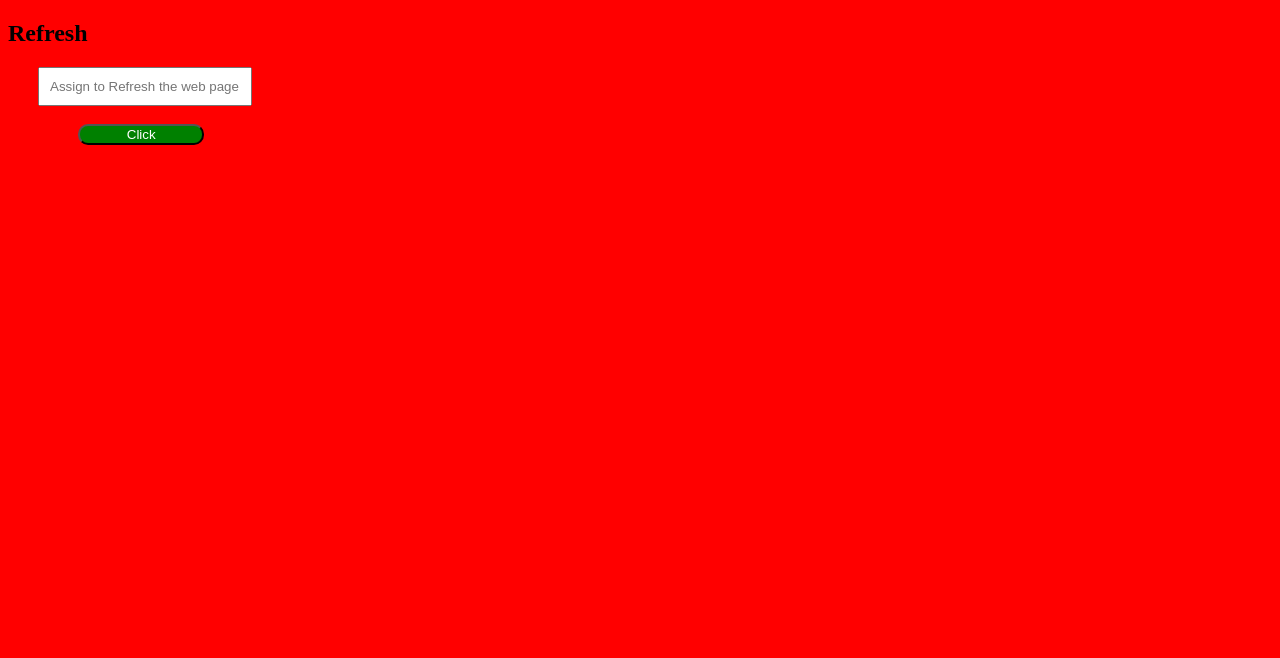
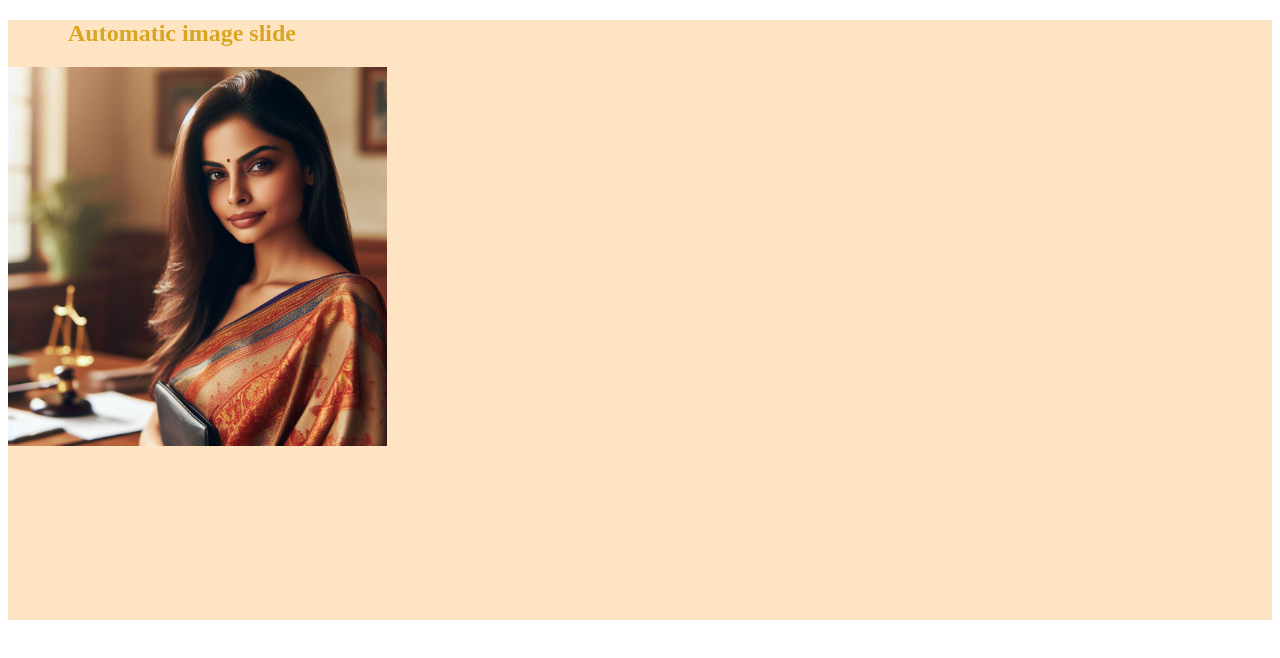
Before and after one commit to Thanusuyaa/JavaScript-Practise, a plain HTML site: page index.html in a window 1280 px wide. Drawn offline with Linux system fonts and the light colour scheme.

Commit message:
automatic image slide show

```diff
--- a/index.css
+++ b/index.css
@@ -139,7 +139,7 @@ input{width: 50%; height: 40px; color:red;font-size: 18px; background-color: #9A
 } */
 
 /* 9) Refresh,Auto refresh and Redirecting page*/
-#b1{
+/* #b1{
    background-color: yellow;
    height: 580px;
 }
@@ -156,5 +156,32 @@ input{width: 50%; height: 40px; color:red;font-size: 18px; background-color: #9A
    background-color: green;
    color: white;
    border-radius: 10px;
-   margin-left: 70px;
+   /* margin-left: 70px; */
+
+   /* } */
+
+/* h2{
+   color: red;
 }
+#btn{
+   color: white;
+   background-color: green;
+   margin-left: 130px;
+   width: 70px;
+   border-radius: 5px;
+   padding: 5px;
+
+} */
+
+/* Automatic image slide show */
+h2{
+   color: goldenrod;
+   margin-left: 60px;
+}
+.mydiv{
+   background-color: bisque;
+   height: 600px;
+}
+#pic{
+   width: 30%;
+}
--- a/index.html
+++ b/index.html
@@ -127,10 +127,21 @@
     </div> -->
 
 <!-- 9) Refresh, Auto refresh and Redirecting page -->
-<body id="b1">
+<!-- <body id="b1">
 <h2 id="h2"> Refresh</h2>
 <input type="text" id="i1" placeholder="Assign to Refresh the web page"> <br><br>
 <button id="btn" onclick="refresh()"> Click</button>
+  -->
+<!-- 10) Alert, confirm and prompt -->
+<!-- <h2 id="h2"> Alert, Confirm and Prompt box</h2>
+<p id="p1"></p>
+<button id="btn" onclick="check()"> Click</button> -->
+
+<!-- 11) Automatic slide show -->
+<div class="mydiv">
+<h2> Automatic image slide</h2>
+<img id="pic" src="img/h3.jpg" alt="">
+</div>
 
     <script src="index.js"></script>
 </body>
--- a/index.js
+++ b/index.js
@@ -182,27 +182,79 @@
 //  }
 
 // 9) Refresh,Auto refresh and Redirecting page
-function refresh()
-{
-//    time=document.getElementById("i1").value;  refresh
-//    time=parseInt(time);  refresh
-   time=3;
-   setTimeout("location.reload.(true)",time*1000);
-   console.log(window.location.href);
-//    if(setTimeout("location.reload(true)",time*1000))  // refresh, autorefresh
-   if(setTimeout("location.assign(https://www.amizhth.com/)",time*1000))
-   // redirecting the page using href
-   {
-    // document.getElementById("h2").style.color="blue";
-    //  refresh changing the h2 title color
-    document.getElementById("b1").style.backgroundColor="red";
-   }
-}
-setInterval(refresh,3000);
+// function refresh()
+// {
+// //    time=document.getElementById("i1").value;  refresh
+// //    time=parseInt(time);  refresh
+//    time=3;
+//    setTimeout("location.reload.(true)",time*1000);
+//    console.log(window.location.href);
+// //    if(setTimeout("location.reload(true)",time*1000))  // refresh, autorefresh
+//    if(setTimeout("location.assign(https://www.amizhth.com/)",time*1000))
+//    // redirecting the page using href
+//    {
+//     // document.getElementById("h2").style.color="blue";
+//     //  refresh changing the h2 title color
+//     document.getElementById("b1").style.backgroundColor="red";
+//    }
+// }
+// setInterval(refresh,3000);
 
 
+// alert box
+// function check()
+// {
+//      alert("Don't visit this page")
+// }
 
+// confirm box
+// function check()
+// {
+//     if(confirm("Sure to proceed"))
+//     {
+//         document.getElementById("p1").innerHTML="Thank You!!!"
+//     }
+//     else
+//     {
+//         document.getElementById("p1").innerHTML="Oh Sorry!!!"
+//     }
+//     }
 
+// prompt
+//  function check()
+//  {
+//     password=prompt("Please enter password","");
+//     if(password==1234)
+//     {
+//         document.getElementById("p1").innerHTML="Thank You!!!"
+//         // document.getElementById("p1").style.backgroundColor="red";
+//     }
+//     else
+//     {
+//         document.getElementById("p1").innerHTML="Oh Sorry!!!"
+//         // document.getElementById("p1").style.backgroundColor="blue";
+//     }
+//  }
+
+// Automatic image slide show
+x=["img/h1.jpg","img/h2.jpg","img/h3.jpg","img/h4.jpg","img/h5.jpg"];
+slide=document.getElementById("pic");
+count=0;
+
+function forward()
+{
+    count=count+1;
+    if(count<=x.length)
+    {
+       if(count==x.length)
+    {
+        count=0;
+    }
+    slide.src=x[count];
+}
+console.log(count);
+}
+setInterval(forward,2000);
 
 
 
```
Also changed, not shown: img/h1.jpg (added), img/h2.jpg (added), img/h3.jpg (added), img/h4.jpg (added), img/h5.jpg (added), 1 other file.
